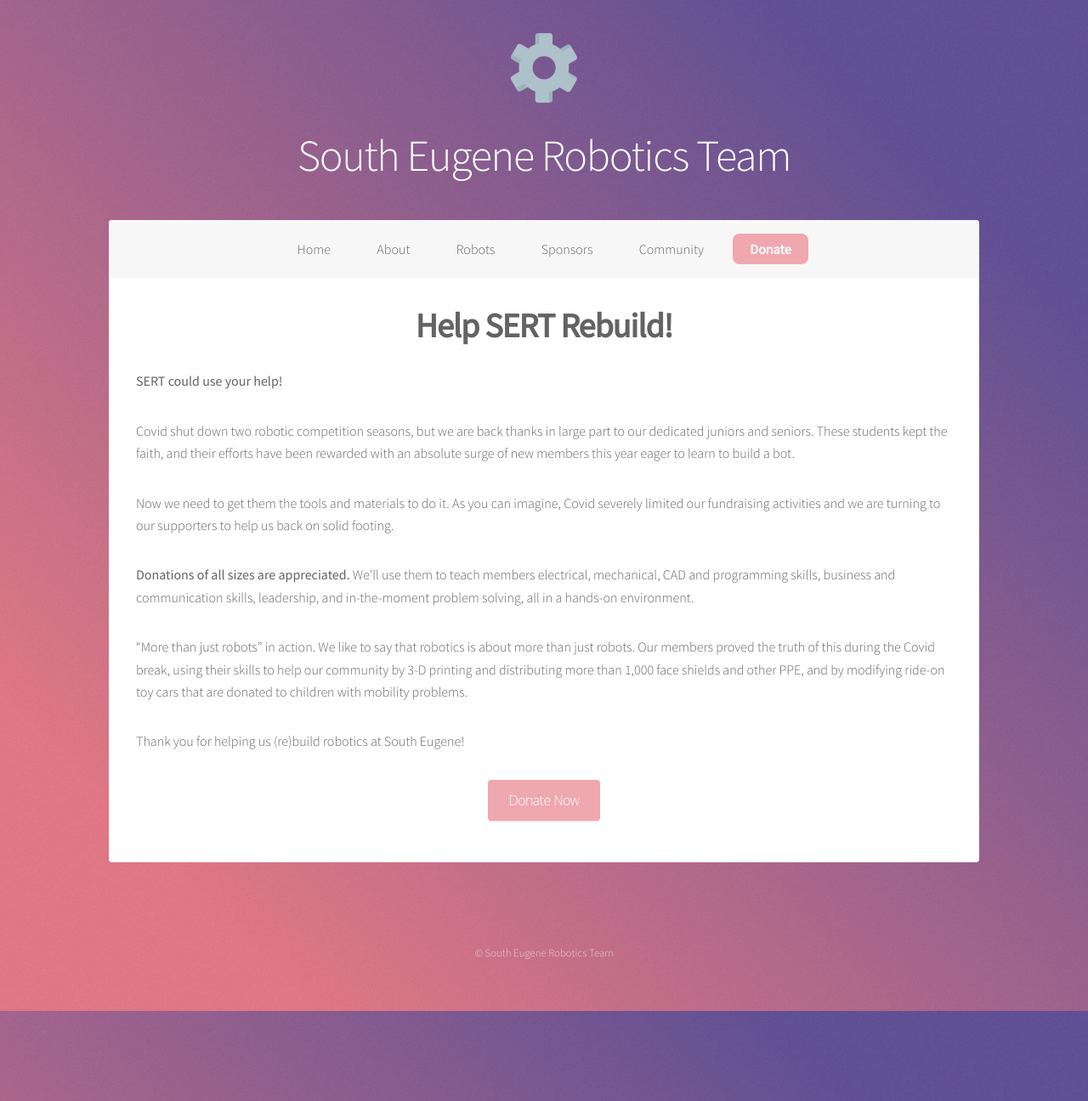
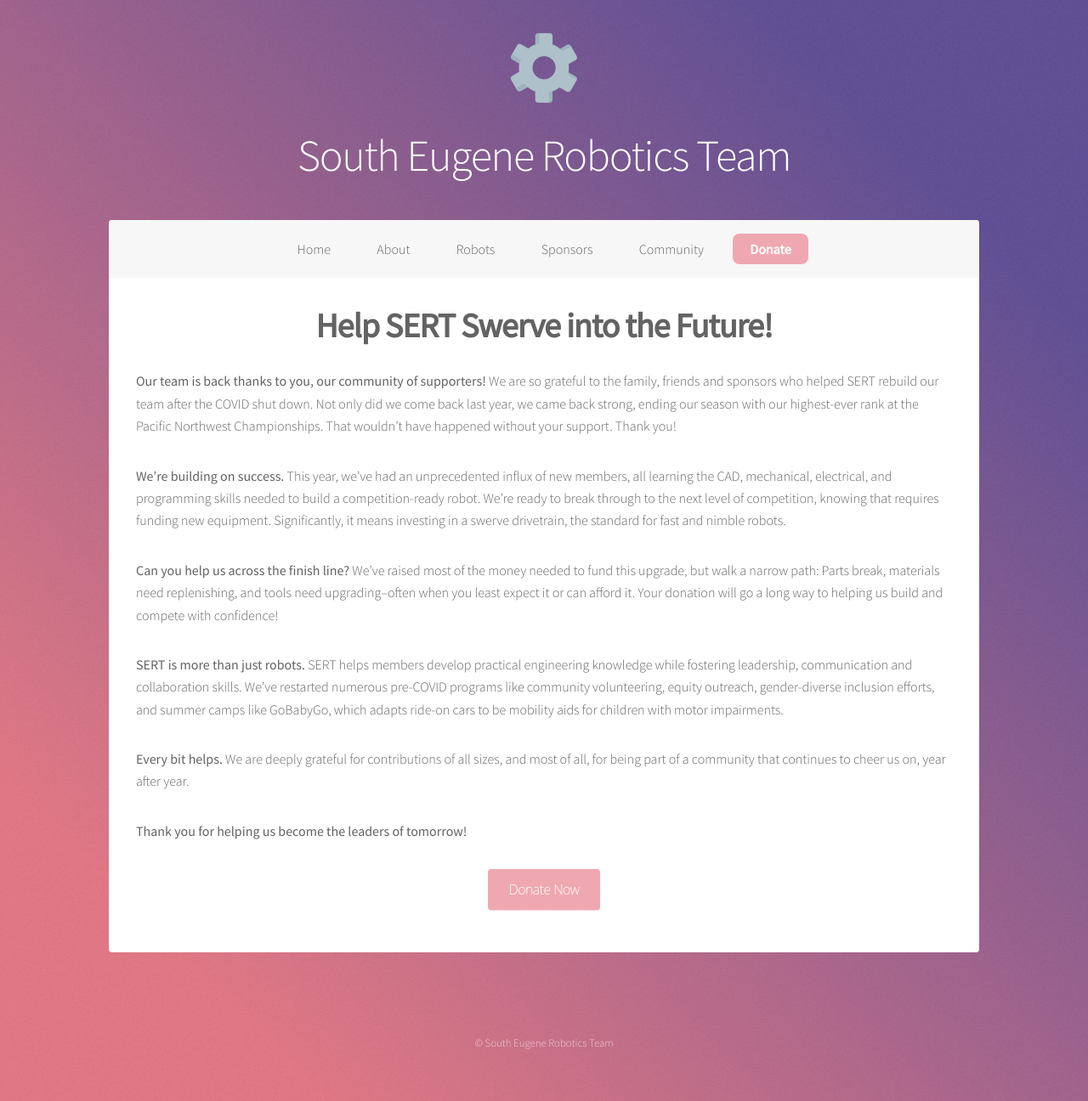
Before and after one commit to SouthEugeneRoboticsTeam/SouthEugeneRoboticsTeam.github.io, a Jekyll site: the page built from _pages/donate.md, in a window 1280 px wide. Shown: the whole page at 85% size. Built offline with Jekyll 4.4.1, drawn with Linux system fonts in a browser that asks for light colours; nearby versions of some CDN libraries.

Commit message:
Update donate.md

```diff
--- a/_pages/donate.md
+++ b/_pages/donate.md
@@ -1,22 +1,28 @@
 ---
-title: Help SERT Rebuild!
+title: Help SERT Swerve into the Future!
 permalink: "/donate/"
 description: The South Eugene Robotics Team is a robotics team competing in the FIRST
   Robotics Competition (FRC).
 disableComments: true
 ---
 
-**SERT could use your help!**
+**Our team is back thanks to you, our community of supporters!**
+We are so grateful to the family, friends and sponsors who helped SERT rebuild our team after the COVID shut down. Not only did we come back last year, we came back strong, ending our season with our highest-ever rank at the Pacific Northwest Championships. That wouldn’t have happened without your support. Thank you!
 
-Covid shut down two robotic competition seasons, but we are back thanks in large part to our dedicated juniors and seniors. These students kept the faith, and their efforts have been rewarded with an absolute surge of new members this year eager to learn to build a bot.
+**We're building on success.**
+This year, we've had an unprecedented influx of new members, all learning the CAD, mechanical, electrical, and programming skills needed to build a competition-ready robot. We're ready to break through to the next level of competition, knowing that requires funding new equipment. Significantly, it means investing in a swerve drivetrain, the standard for fast and nimble robots.
 
-Now we need to get them the tools and materials to do it. As you can imagine, Covid severely limited our fundraising activities and we are turning to our supporters to help us back on solid footing.
+**Can you help us across the finish line?**
+We've raised most of the money needed to fund this upgrade, but walk a narrow path: Parts break, materials need replenishing, and tools need upgrading–often when you least expect it or can afford it. Your donation will go a long way to helping us build and compete with confidence!
 
-**Donations of all sizes are appreciated.** We'll use them to teach members electrical, mechanical, CAD and programming skills, business and communication skills, leadership, and in-the-moment problem solving, all in a hands-on environment.
+**SERT is more than just robots.**
+SERT helps members develop practical engineering knowledge while fostering leadership, communication and collaboration skills. We’ve restarted numerous pre-COVID programs like community volunteering, equity outreach, gender-diverse inclusion efforts, and summer camps like GoBabyGo, which adapts ride-on cars to be mobility aids for children with motor impairments.
 
-"More than just robots" in action. We like to say that robotics is about more than just robots. Our members proved the truth of this during the Covid break, using their skills to help our community by 3-D printing and distributing more than 1,000 face shields and other PPE, and by modifying ride-on toy cars that are donated to children with mobility problems.
+**Every bit helps.**
+We are deeply grateful for contributions of all sizes, and most of all, for being part of a community that continues to cheer us on, year after year.
 
-Thank you for helping us (re)build robotics at South Eugene!
+**Thank you for helping us become the leaders of tomorrow!**
+
 
 <h2>
   <a id='gfm-charity-donate-link' style='background-color:#efa8b0; color: white; border-radius: 4px; padding: 12px 24px; display: inline-block; text-decoration: none; vertical-align: middle; font-size: 16px; font-family: Open Sans,sans-serif; line-height: 24px' role='button' href='https://gofund.me/c465a5e0'>Donate Now</a>
```
